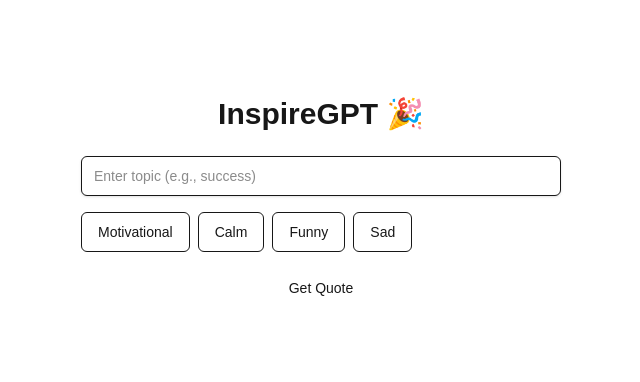
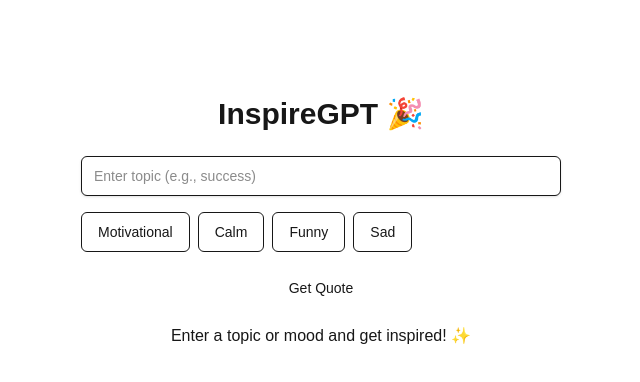
Before and after one commit to beginnercodee/InspireGPT, a Next.js app: page / in a window 1280 px wide. Shown: the top 382 px of the page, without its empty margins (319-959 px from the left). Built offline with nearby package versions, Linux system fonts and the light colour scheme.

Commit message:
feat: added loading shimmer and empty state message

```diff
--- a/src/app/page.tsx
+++ b/src/app/page.tsx
@@ -43,11 +43,23 @@
         <Button onClick={getQuote} disabled={loading} className="w-full mb-4">
   {loading ? "Generating..." : "Get Quote"}
 </Button>
-        {quote && (
+
+<section className="space-y-4">
+  {!loading && !quote && (
+    <p className="text-muted-foreground text-center">Enter a topic or mood and get inspired! ✨</p>
+  )}
+
+  {loading && (
+    <Card className="animate-pulse bg-gradient-to-r from-gray-700 via-gray-900 to-black h-24 rounded-xl" />
+  )}
+
+  {quote && !loading && (
     <Card className="bg-gradient-to-r from-purple-500 to-pink-500 text-white">
       <CardContent className="p-4 text-center text-lg font-semibold">{quote}</CardContent>
     </Card>
   )}
+</section>
+
       </main>
     );
   }
```
Lines whose indentation alone changed are shown as unchanged.
